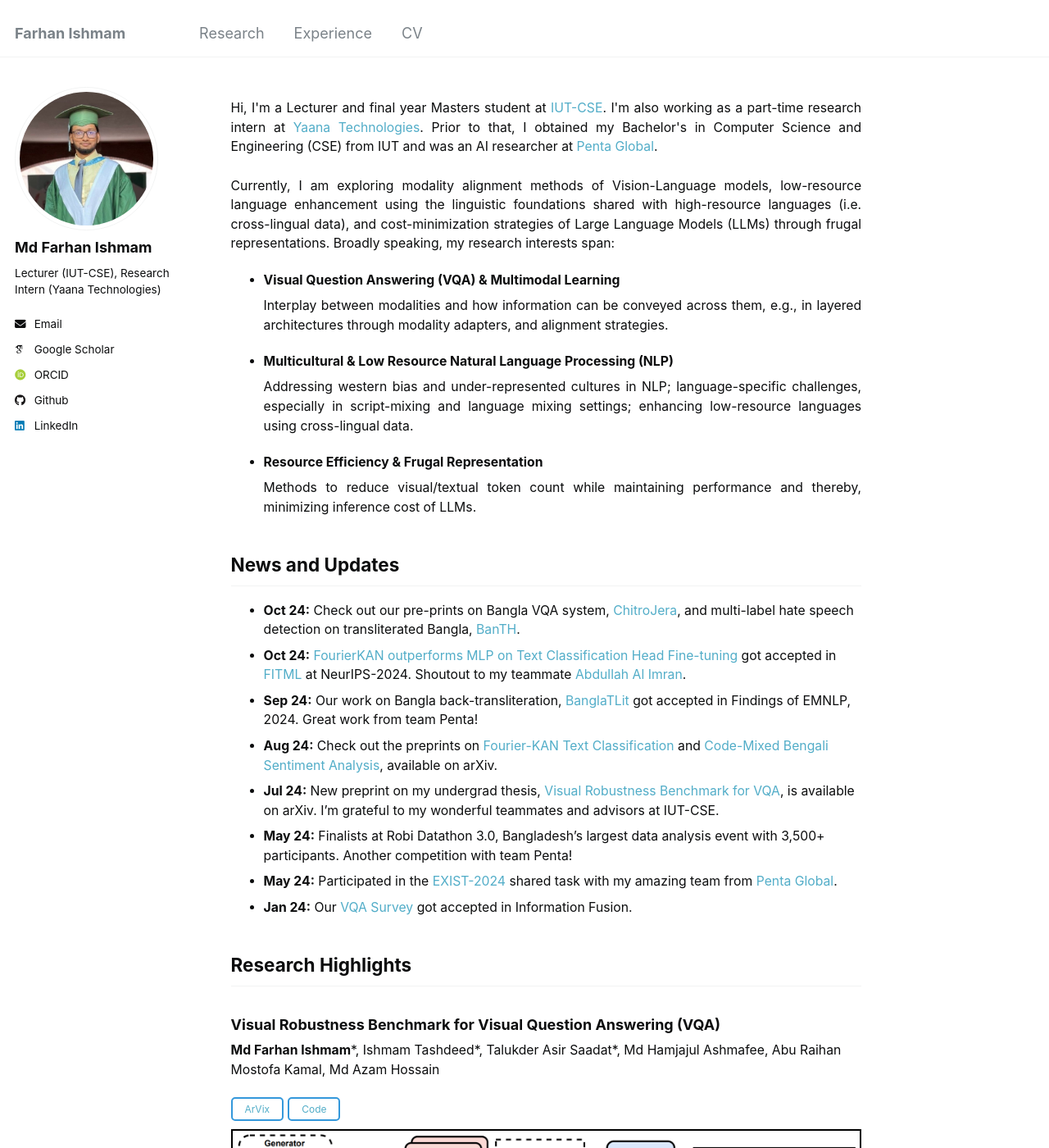
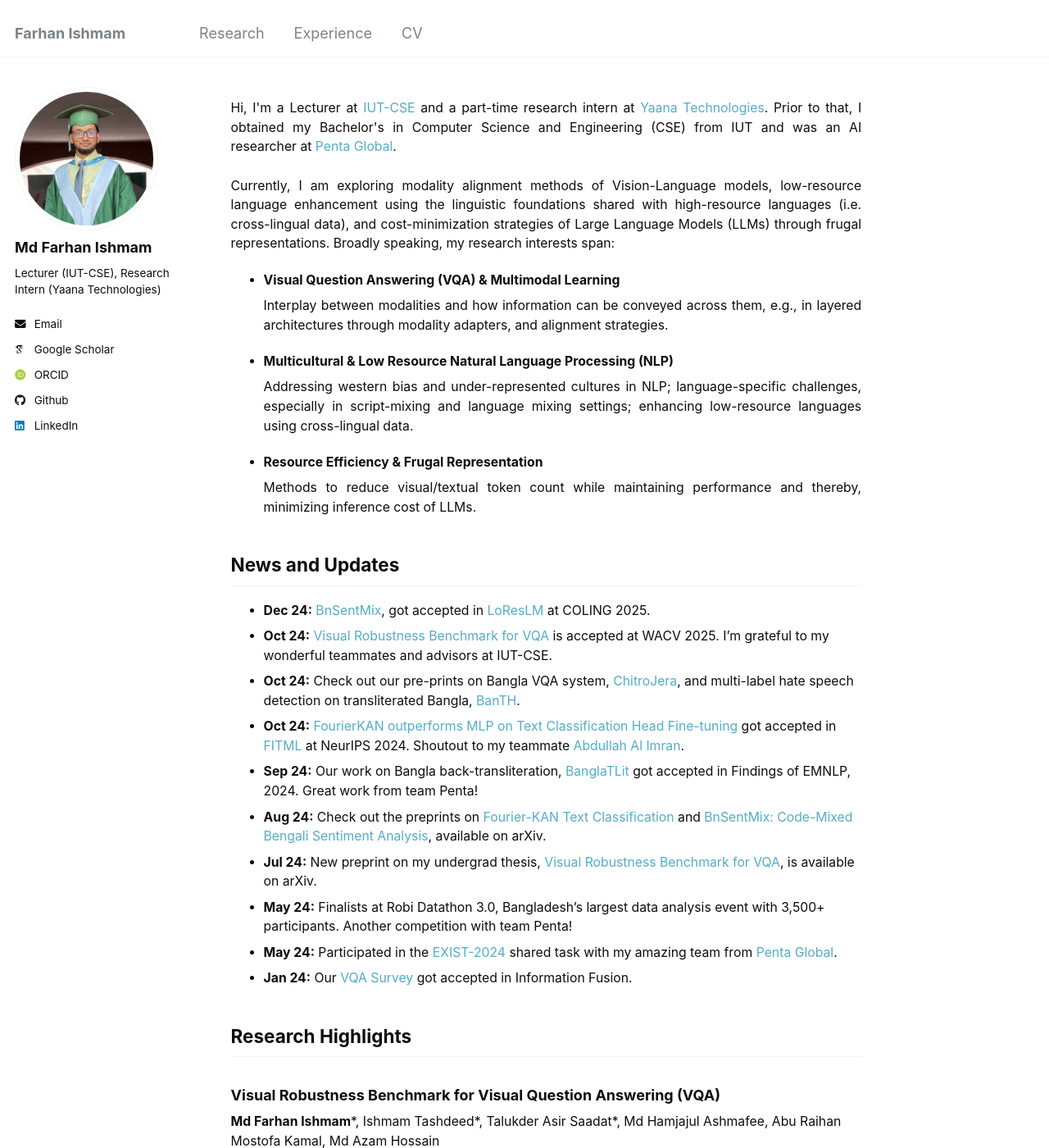
Before and after one commit to farhanishmam/farhanishmam.github.io, a Jekyll site: the page built from _pages/about.md, in a window 1280 px wide and 1400 px high. Shown: the whole window at 82% size. Built offline with Jekyll 4.4.1, drawn with Linux system fonts in a browser that asks for light colours; some web fonts are replaced.

Commit message:
Update about.md

```diff
--- a/_pages/about.md
+++ b/_pages/about.md
@@ -43,7 +43,7 @@ redirect_from:
 </head>
 </html>
 <p class="justified-text">
-Hi, I'm a Lecturer and final year Masters student at <a href="https://cse.iutoic-dhaka.edu/">IUT-CSE</a>. I'm also working as a part-time research intern at <a href="https://www.yaanatech.com/">Yaana Technologies</a>. Prior to that, I obtained my Bachelor's in Computer Science and Engineering (CSE) from IUT and was an AI researcher at <a href = "https://www.pentabd.com/">Penta Global</a>.<br><br>Currently, I am exploring modality alignment methods of Vision-Language models, low-resource language enhancement using the linguistic foundations shared with high-resource languages (i.e. cross-lingual data), and cost-minimization strategies of Large Language Models (LLMs) through frugal representations. Broadly speaking, my research interests span:
+Hi, I'm a Lecturer at <a href="https://cse.iutoic-dhaka.edu/">IUT-CSE</a> and a part-time research intern at <a href="https://www.yaanatech.com/">Yaana Technologies</a>. Prior to that, I obtained my Bachelor's in Computer Science and Engineering (CSE) from IUT and was an AI researcher at <a href = "https://www.pentabd.com/">Penta Global</a>.<br><br>Currently, I am exploring modality alignment methods of Vision-Language models, low-resource language enhancement using the linguistic foundations shared with high-resource languages (i.e. cross-lingual data), and cost-minimization strategies of Large Language Models (LLMs) through frugal representations. Broadly speaking, my research interests span:
 </p>
 <ul>
   <li><strong>Visual Question Answering (VQA) & Multimodal Learning</strong></li>
@@ -60,11 +60,13 @@ Hi, I'm a Lecturer and final year Masters student at <a href="https://cse.iutoic
 
 </ul>
 <h2>News and Updates</h2>
+- **Dec 24:** <a href="https://arxiv.org/abs/2408.08964">BnSentMix</a>, got accepted in [LoResLM](https://loreslm.github.io/) at COLING 2025.
+- **Oct 24:** <a href="https://arxiv.org/abs/2407.03386">Visual Robustness Benchmark for VQA</a> is accepted at WACV 2025. I'm grateful to my wonderful teammates and advisors at IUT-CSE.
 - **Oct 24:** Check out our pre-prints on Bangla VQA system, [ChitroJera](https://arxiv.org/abs/2410.14991), and multi-label hate speech detection on transliterated Bangla, [BanTH](https://arxiv.org/abs/2410.13281).
-- **Oct 24:** <a href="https://github.com/farhanishmam/BanglaTLit">FourierKAN outperforms MLP on Text Classification Head Fine-tuning</a> got accepted in [FITML](https://sites.google.com/view/neurips2024-ftw) at NeurIPS-2024. Shoutout to my teammate [Abdullah Al Imran](https://www.imranabdullah.com/about).
+- **Oct 24:** <a href="https://github.com/farhanishmam/BanglaTLit">FourierKAN outperforms MLP on Text Classification Head Fine-tuning</a> got accepted in [FITML](https://sites.google.com/view/neurips2024-ftw) at NeurIPS 2024. Shoutout to my teammate [Abdullah Al Imran](https://www.imranabdullah.com/about).
 - **Sep 24:** Our work on Bangla back-transliteration, <a href="https://github.com/farhanishmam/BanglaTLit">BanglaTLit</a> got accepted in Findings of EMNLP, 2024. Great work from team Penta!
-- **Aug 24:** Check out the preprints on <a href="https://arxiv.org/abs/2408.08803">Fourier-KAN Text Classification</a> and <a href="https://arxiv.org/abs/2408.08964">Code-Mixed Bengali Sentiment Analysis</a>, available on arXiv.
-- **Jul 24:** New preprint on my undergrad thesis, <a href="https://arxiv.org/abs/2407.03386">Visual Robustness Benchmark for VQA</a>, is available on arXiv. I'm grateful to my wonderful teammates and advisors at IUT-CSE.
+- **Aug 24:** Check out the preprints on <a href="https://arxiv.org/abs/2408.08803">Fourier-KAN Text Classification</a> and <a href="https://arxiv.org/abs/2408.08964">BnSentMix: Code-Mixed Bengali Sentiment Analysis</a>, available on arXiv.
+- **Jul 24:** New preprint on my undergrad thesis, <a href="https://arxiv.org/abs/2407.03386">Visual Robustness Benchmark for VQA</a>, is available on arXiv.
 - **May 24:** Finalists at Robi Datathon 3.0, Bangladesh's largest data analysis event with 3,500+ participants. Another competition with team Penta!
 - **May 24:** Participated in the <a href="http://nlp.uned.es/exist2024/">EXIST-2024</a> shared task with my amazing team from <a href="https://www.pentabd.com/">Penta Global</a>.
 - **Jan 24:** Our <a href="https://www.sciencedirect.com/science/article/abs/pii/S1566253524000484">VQA Survey</a> got accepted in Information Fusion.
```
